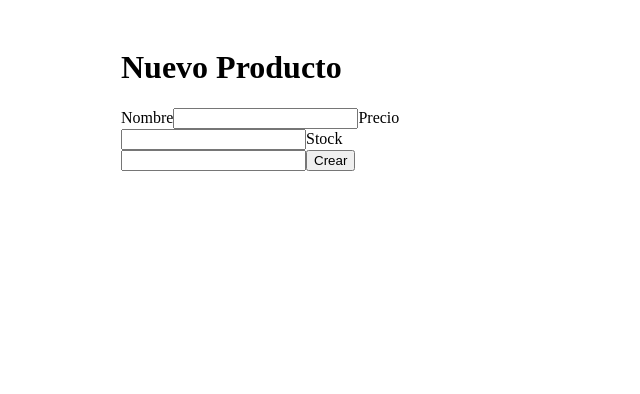
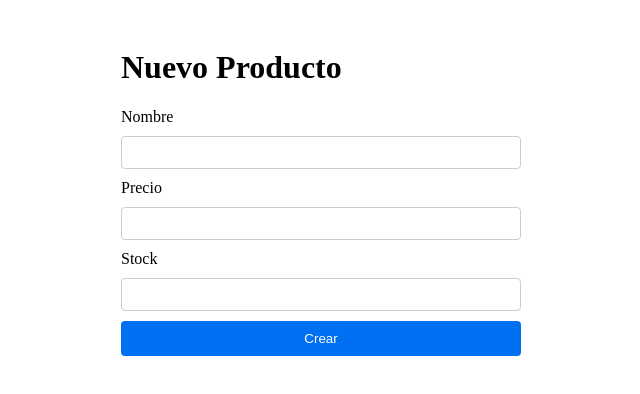
Before and after one commit to Luis-Marcelo-Veliz/erp-web-frontend, a Next.js app: page /products/new in a window 1280 px wide. Shown: the top 394 px of the page, without its empty margins (319-959 px from the left). Built offline with nearby package versions, Linux system fonts and the light colour scheme.

Commit message:
Update new.tsx

```diff
--- a/pages/products/new.tsx
+++ b/pages/products/new.tsx
@@ -1,16 +1,43 @@
+// pages/products/new.tsx
 import { useState } from 'react';
 import { useRouter } from 'next/router';
+
+/**
+ * Detecta dinámicamente la URL base del backend,
+ * restando 1 al puerto actual en entornos Codespaces/preview.
+ */
+function getBackendBaseUrl(): string {
+  const protocol = window.location.protocol;
+  const hostname = window.location.hostname;
+  const match = hostname.match(/-(\d+)(?=\.)/);
+  if (!match) {
+    console.warn('No se detectó puerto en el hostname, usando mismo host');
+    return `${protocol}//${hostname}`;
+  }
+  const currentPort = parseInt(match[1], 10);
+  const backendPort = currentPort - 1;
+  const backendHost = hostname.replace(`-${currentPort}`, `-${backendPort}`);
+  return `${protocol}//${backendHost}`;
+}
 
 export default function NewProduct() {
   const router = useRouter();
   const [name, setName] = useState('');
   const [price, setPrice] = useState('');
   const [stock, setStock] = useState('');
+  const [error, setError] = useState<string | null>(null);
 
   const handleSubmit = async (e) => {
     e.preventDefault();
+    setError(null);
     const token = sessionStorage.getItem('token');
-    await fetch('/api/products', {
+    if (!token) {
+      router.replace('/login');
+      return;
+    }
+    const API_URL = getBackendBaseUrl();
+    try {
+      const res = await fetch(`${API_URL}/products`, {
         method: 'POST',
         headers: {
           'Content-Type': 'application/json',
@@ -22,15 +49,28 @@ export default function NewProduct() {
           stock: parseInt(stock, 10),
         }),
       });
+      if (!res.ok) {
+        const body = await res.json().catch(() => ({}));
+        throw new Error(body.message || 'Error al crear producto');
+      }
       router.push('/products');
+    } catch (err: any) {
+      console.error('Error al crear producto:', err);
+      setError(err.message);
+    }
   };
 
   return (
     <div style={{ maxWidth: 400, margin: 'auto', padding: 20 }}>
       <h1>Nuevo Producto</h1>
-      <form onSubmit={handleSubmit}>
+      <form onSubmit={handleSubmit} style={{ display: 'grid', gap: '10px' }}>
         <label>Nombre</label>
-        <input value={name} onChange={e => setName(e.target.value)} required />
+        <input
+          value={name}
+          onChange={e => setName(e.target.value)}
+          required
+          style={{ padding: 8, border: '1px solid #ccc', borderRadius: 4 }}
+        />
         <label>Precio</label>
         <input
           type="number"
@@ -38,6 +78,7 @@ export default function NewProduct() {
           value={price}
           onChange={e => setPrice(e.target.value)}
           required
+          style={{ padding: 8, border: '1px solid #ccc', borderRadius: 4 }}
         />
         <label>Stock</label>
         <input
@@ -45,8 +86,12 @@ export default function NewProduct() {
           value={stock}
           onChange={e => setStock(e.target.value)}
           required
+          style={{ padding: 8, border: '1px solid #ccc', borderRadius: 4 }}
         />
-        <button type="submit">Crear</button>
+        {error && <p style={{ color: 'red' }}>{error}</p>}
+        <button type="submit" style={{ padding: 10, background: '#0070f3', color: '#fff', border: 'none', borderRadius: 4 }}>
+          Crear
+        </button>
       </form>
     </div>
   );
```
Lines whose indentation alone changed are shown as unchanged.
